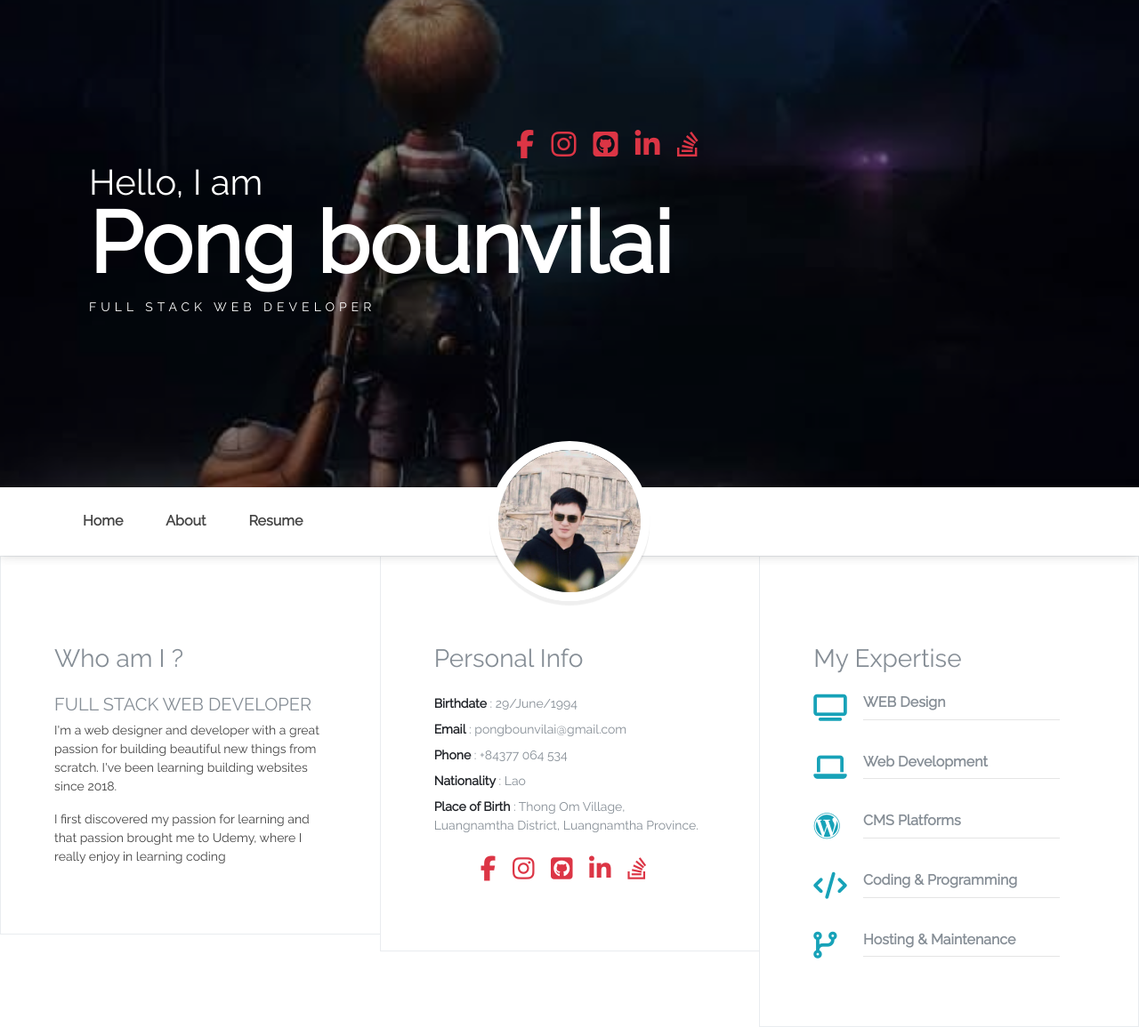
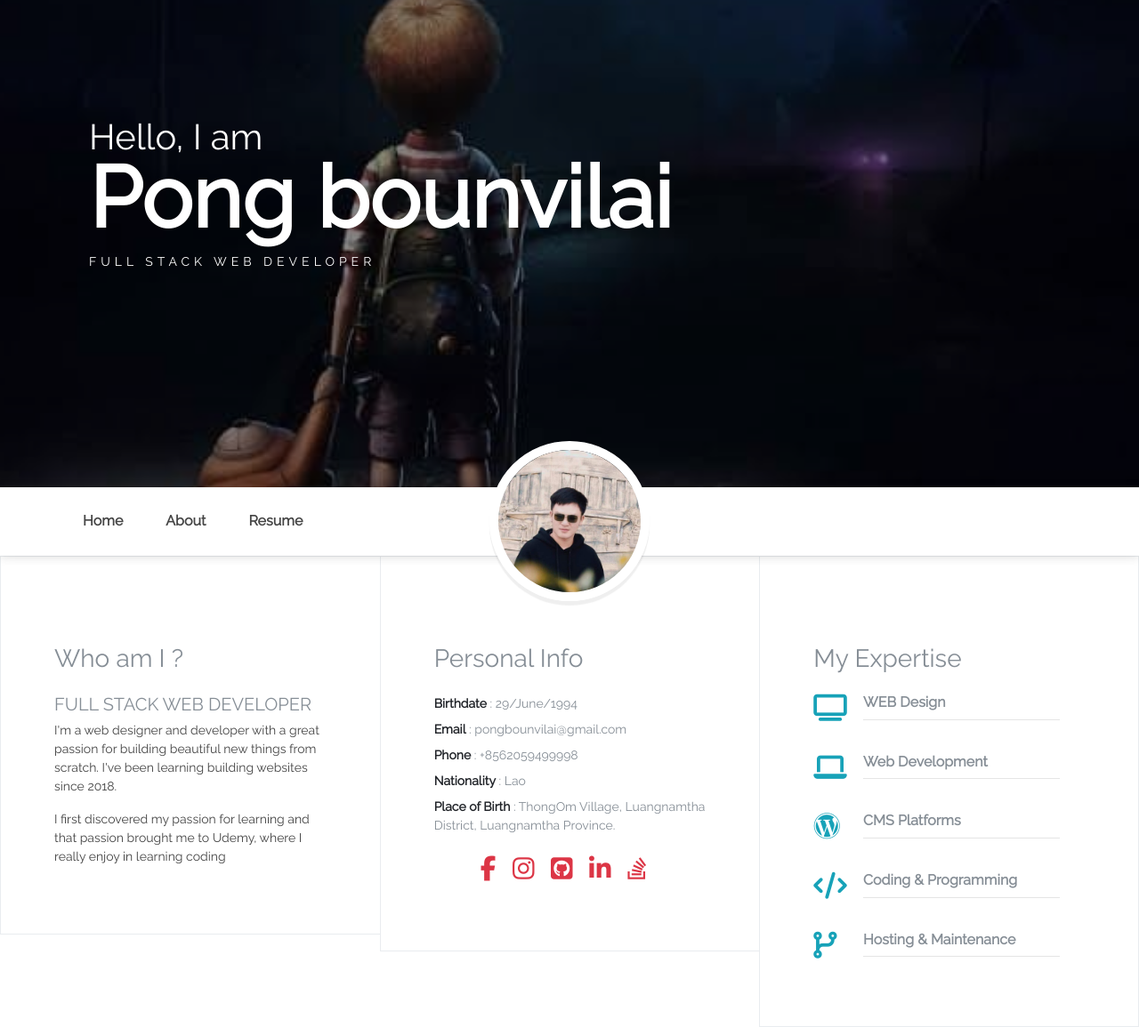
Before and after one commit to Pongbounvilai/My-Resume, a plain HTML site: page index.html in a window 1280 px wide. Shown: the part 92-1247 px from the top of the page at 89% size. Drawn offline with nearby package versions, Linux system fonts and the light colour scheme; a script that the page names is missing; files whose address does not match are found by name.

Commit message:
Update index.html

```diff
--- a/index.html
+++ b/index.html
@@ -26,7 +26,7 @@
 
                 <div class="text-light header-content">
 
-                            <ul class="list-unstyled socials text-center">
+                        <!--     <ul class="list-unstyled socials text-center">
                                 <li class="d-inline pr15"><a href="https://www.facebook.com/lnt.vpk"><i
                                             class="fa fa-facebook fa-2x"></i></a></li>
                                 <li class="d-inline pr15"><a href="https://www.instagram.com/pong_bvl/"><i
@@ -41,7 +41,7 @@
                             href="https://stackoverflow.com/users/11674838/pong-aha-aha"><i
                             class="fa fa-stack-overflow fa-2x"></i></a></li>
 
-                            </ul>
+                            </ul> -->
                     <h1 class="text text-light wow fadeInLeft">Hello, I am</h1>
                     <h1 class="display-1 name font-weight-bold text-light wow fadeInLeft" data-wow-delay=".4s">Pong
                         bounvilai
@@ -111,9 +111,9 @@
                             <ul class="mt25 info list-unstyled">
                                 <li><span>Birthdate</span> : 29/June/1994</li>
                                 <li><span>Email</span> : pongbounvilai@gmail.com</li>
-                                <li><span>Phone</span> :  +84377 064 534</li>
+                                <li><span>Phone</span> :  +8562059499998</li>
                                 <li><span>Nationality</span> : Lao </li>
-                                <li><span>Place of Birth</span> : Thong Om Village, Luangnamtha District, Luangnamtha
+                                <li><span>Place of Birth</span> : ThongOm Village, Luangnamtha District, Luangnamtha
                                     Province.</li>
                             </ul>
                             <ul class="list-unstyled socials text-center">
```
